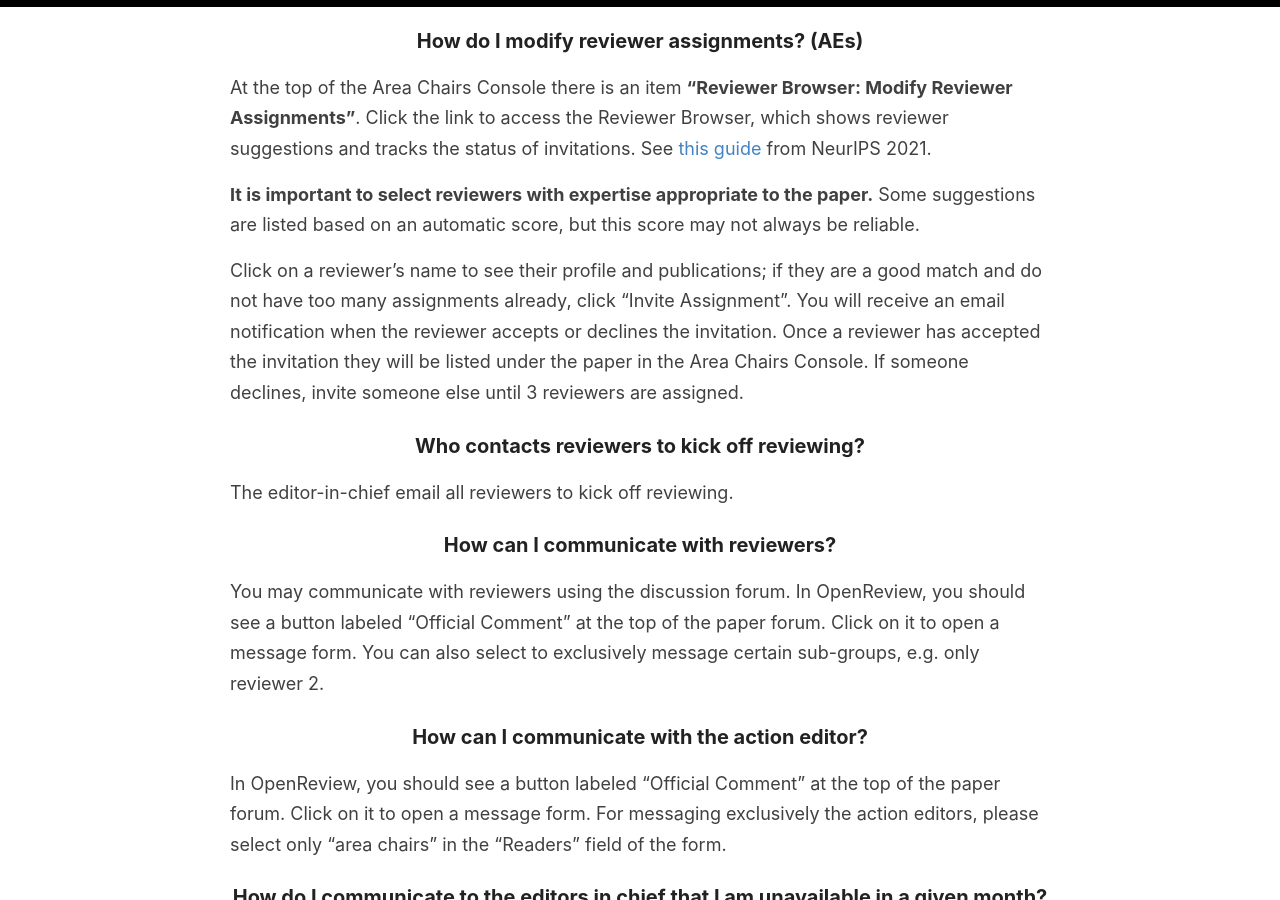
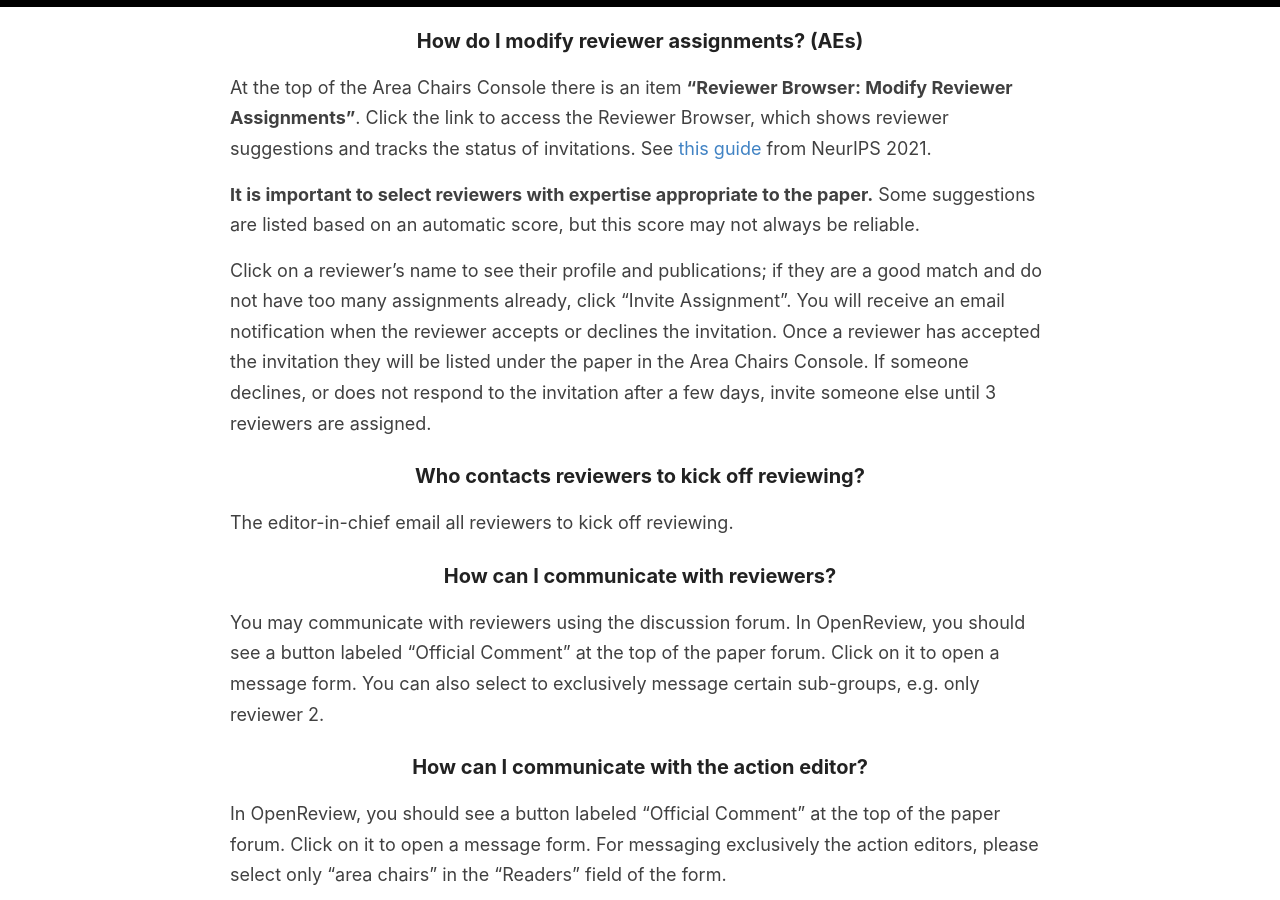
Before and after one commit to amitmerchant1990/reverie, a Jekyll site: the page built from reviewerfaq.md, in a window 1280 px wide and 900 px high, scrolled down 655 px. Built offline with Jekyll 4.4.1, drawn with Linux system fonts in a browser that asks for light colours.

Commit message:
reviewerfaq: non-response to invitation

```diff
--- a/reviewerfaq.md
+++ b/reviewerfaq.md
@@ -29,7 +29,7 @@ Some suggestions are listed based on an automatic score, but this score may not
 Click on a reviewer's name to see their profile and publications; if they are a good match and do not have too many assignments already, click "Invite Assignment".
 You will receive an email notification when the reviewer accepts or declines the invitation.
 Once a reviewer has accepted the invitation they will be listed under the paper in the Area Chairs Console.
-If someone declines, invite someone else until 3 reviewers are assigned.
+If someone declines, or does not respond to the invitation after a few days, invite someone else until 3 reviewers are assigned.
 
 ### Who contacts reviewers to kick off reviewing?
 The editor-in-chief email all reviewers to kick off reviewing.
```
